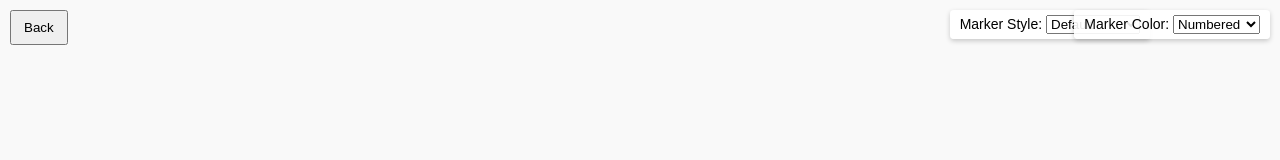
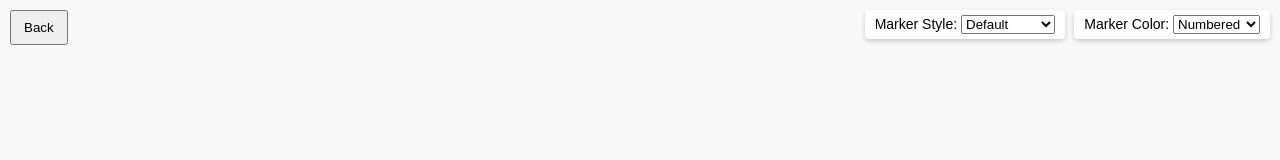
Before and after one commit to KhoaAssassin6954/WebsiteReadingBooks, a website: page html/readingBook.html in a window 1280 px wide. Drawn offline with Linux system fonts and the light colour scheme.

Commit message:
Fix bugs and UI

```diff
--- a/css/readingBook.css
+++ b/css/readingBook.css
@@ -28,7 +28,7 @@ body {
 #markerNav {
   position: fixed;
   top: 10px;
-  right: 130px; /* Để tạo khoảng cách với navigation màu */
+  right: 215px; /* Để tạo khoảng cách với navigation màu */
   z-index: 200;
   background: rgba(255,255,255,0.9);
   padding: 5px 10px;
@@ -63,7 +63,7 @@ body {
   bottom: 0;
   overflow-y: auto;
   padding: 20px;
-  padding-right: 20px; /* Dành chỗ cho thanh cuộn xuất hiện */
+  padding-right: 60px; /* Dành chỗ cho thanh cuộn xuất hiện */
   box-sizing: border-box;
   text-align: center;
 }
--- a/javascript/readingBook.js
+++ b/javascript/readingBook.js
@@ -1,5 +1,3 @@
-// File: readingBook.js
-
 // Lấy các phần tử DOM
 const backButton = document.getElementById('backButton');
 const contentViewer = document.getElementById('contentViewer');
```
Also changed, not shown: javascript/uploadBook.js (+11 -10 lines).
